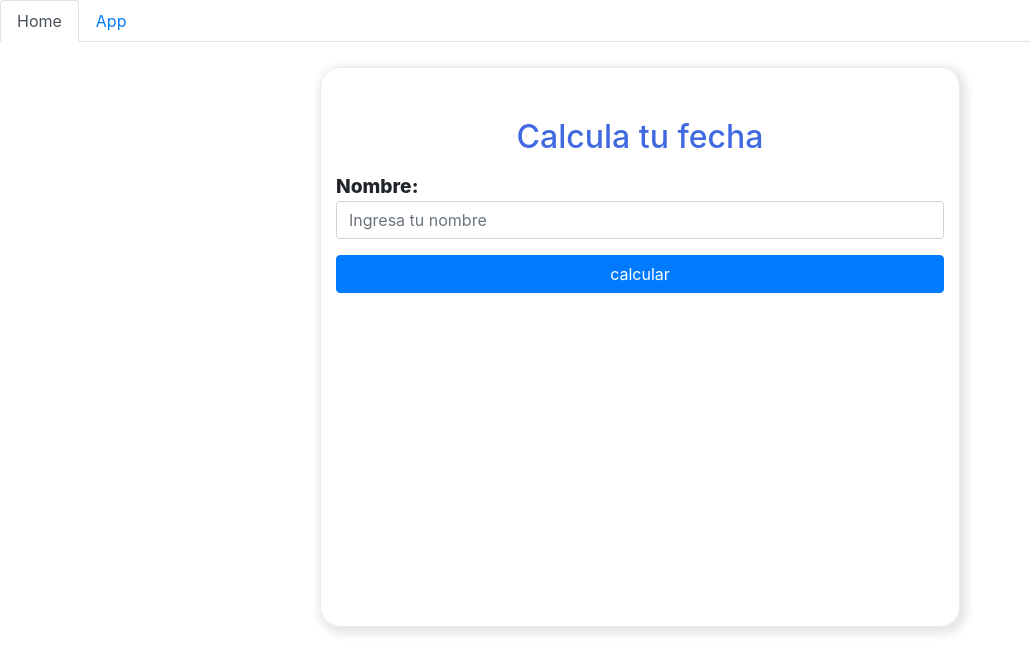
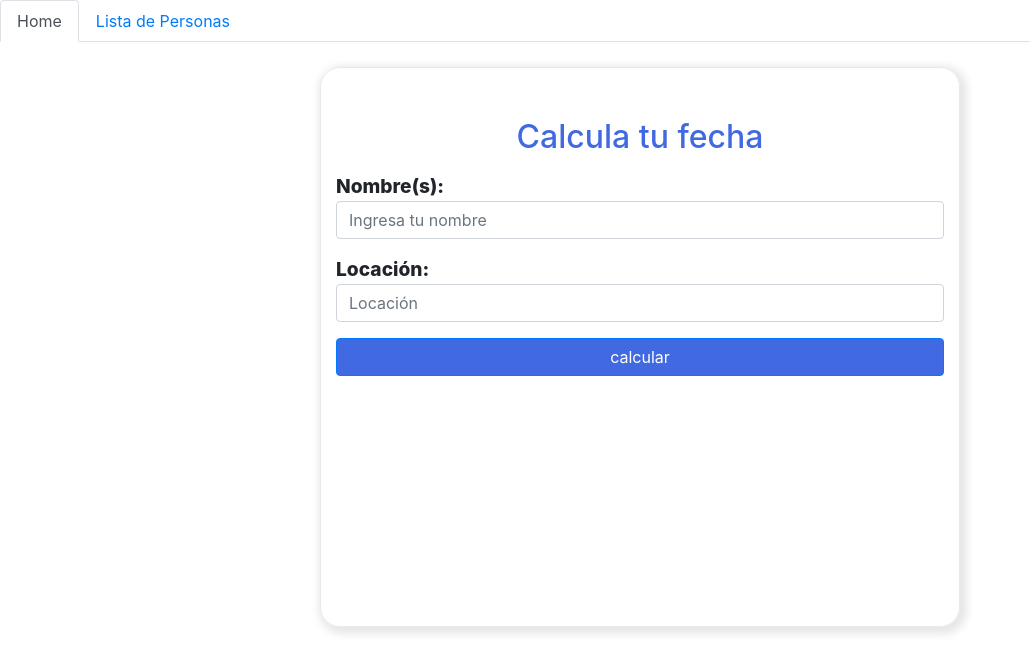
Before and after one commit to juxnmxG/fintegra_parte2, a React (Create React App) app: page / in a window 1280 px wide. Shown: the top 672 px of the page, without its empty margins (0-1030 px from the left). Built offline with nearby package versions, Linux system fonts and the light colour scheme.

Commit message:
agrege componente de lista de personas

```diff
--- a/src/App.js
+++ b/src/App.js
@@ -2,6 +2,7 @@ import React, { useState } from "react";
 import "./App.css";
 import { BrowserRouter as Router, Switch, Route, Link } from "react-router-dom";
 import FormCalc from "./components/FormCalc";
+import ListPersons from "./components/ListPersons/ListPersons";
 
 function App() {
   const [data, setData] = useState([]);
@@ -19,12 +20,12 @@ function App() {
         let namesUrl = names[0];
 
         names.forEach((element, i) => {
-          if(i > 0){
-            namesUrl += `&name[]=${element}`
+          if (i > 0) {
+            namesUrl += `&name[]=${element}`;
           }
         });
 
-        console.log(namesUrl)
+        console.log(namesUrl);
 
         const response = await fetch(`https://api.agify.io?name=${namesUrl}`, {
           method: "GET",
@@ -32,7 +33,6 @@ function App() {
 
         const res = await response.json();
         setData(res);
-
       } else {
         const response = await fetch(`https://api.agify.io?name=${name}`, {
           method: "GET",
@@ -55,7 +55,7 @@ function App() {
         </li>
         <li className="nav-item">
           <Link to="/app" className="nav-link">
-            App
+            Lista de Personas
           </Link>
         </li>
       </ul>
@@ -63,7 +63,9 @@ function App() {
         <Route path="/" exact>
           <FormCalc calc={apiGet}></FormCalc>
         </Route>
-        <Route path="/app">saasdfasdfa</Route>
+        <Route path="/app">
+          <ListPersons persons={data}></ListPersons>
+        </Route>
       </Switch>
     </Router>
   );
--- a/src/components/FormCalc/FormCalc.css
+++ b/src/components/FormCalc/FormCalc.css
@@ -15,6 +15,7 @@
 }
 .btn {
   width: 100%;
+  background-color: royalblue;
 }
 
 span {
--- a/src/components/FormCalc/FormCalc.js
+++ b/src/components/FormCalc/FormCalc.js
@@ -22,13 +22,21 @@ function FormCalc(props) {
           <h2 >Calcula tu fecha</h2>
         </div>
         <div className="mt-3">
-          <span>Nombre:</span>
+          <span>Nombre(s):</span>
         </div>
         <input
           type="text"
           name="name"
           className="form-control"
           placeholder="Ingresa tu nombre"
+        ></input>
+        <div className="mt-3">
+          <span>Locación:</span>
+        </div>
+        <input
+          type="text"
+          className="form-control"
+          placeholder="Locación"
         ></input>
         <button type="submit" className="btn btn-primary mt-3">
           calcular
--- /dev/null
+++ b/src/components/ListPersons/ListPersons.js
@@ -0,0 +1,22 @@
+import React from "react";
+
+function ListPersons(props) {
+  const { persons } = props;
+
+  return (
+    <div>
+      {persons.map((element) => (
+        <div className="card">
+          <h3>Nombre</h3>
+          <p>{element.name}</p>
+          <h3>Años predecidos</h3>
+          <p>{element.age}</p>
+          <h3>Count</h3>
+          <p>{element.count}</p>
+        </div>
+      ))}
+    </div>
+  );
+}
+
+export default ListPersons;
--- /dev/null
+++ b/src/components/ListPersons/index.js
@@ -0,0 +1 @@
+export { default } from "./ListPersons";
```
Also changed, not shown: src/components/ListPersons/ListPersons.css (added).
